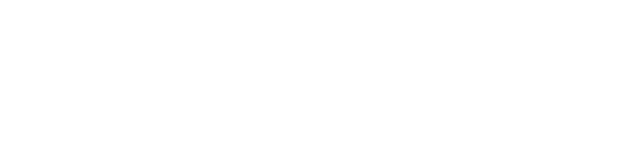
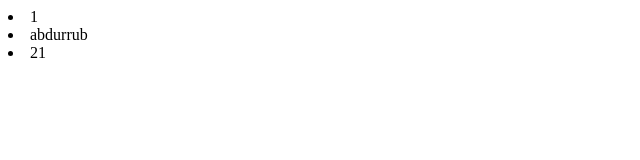
Before and after one commit to abdurrubxyz/JavaScript, a plain HTML site: page promise/index.html in a window 1280 px wide. Shown: the full height of the page, 0-640 px from the left. Drawn offline with Linux system fonts and the light colour scheme.

Commit message:
synchronous & Asynchronous and with that  isaw additionally promise,async-await.

```diff
--- a/promise/index.html
+++ b/promise/index.html
@@ -7,71 +7,47 @@
   </head>
   <body>
     <script>
-      //   function promise() {
-      //     return new Promise(function (resolve, reject) {
-      //       const sum = 1 + 1;
+      let obj = [];
 
-      //       if (sum === 2) {
-      //         resolve({
-      //           id: 1,
-      //           name: "abdurrub",
-      //           age: 21,
-      //           city: "Trichy",
-      //         });
-      //       } else {
-      //         reject("Error");
-      //       }
-      //     });
-      //   }
-
-      //   promise().then((msg)=>{
-      //     console.log(msg);
-      //   }).catch((errorMsg)=>{
-      //     console.log(console.error(errorMsg));
-      //   }).finally(()=>{
-      //     console.log("you got it")
-      //   })
-
-      // let jai = new Promise(function (resolve,reject) {
-      //   let store = true
-      //   if (store) {
-      //     resolve("its true")
-      //   }
-      //   else {
-      //     reject("No data")
-      //   }
-      // });
-
-      // jai.then(function (msg) {
-      //   console.log(msg)
-      // }).catch( function (error) {
-      //   console.error(error)
-      // }).finally(function () {
-      //   console.log("its your data ")
-      // })
-
-      // console.log(jai);
-
-      function getJai() {
+      function createPost(data) {
         return new Promise((resolve, reject) => {
-          let store = true;
-          if (store) {
-            resolve("its true");
-          } else {
-            reject("No data");
-          }
+          setTimeout(() => {
+            if (data) {
+              obj.push(data);
+              resolve();
+            } else {
+              reject("Failed to create post!");
+            }
+          }, 3000);
         });
       }
 
-      getJai()
-        .then((msg) => {
-          console.log(msg);
+      function getPost() {
+        setTimeout(() => {
+          let output = "";
+
+          obj.forEach((e) => {
+            output += `
+      <li>${e.id}</li>
+      <li>${e.name}</li>
+      <li>${e.age}</li>
+      `;
+          });
+
+          document.body.innerHTML = output;
+        }, 1000);
+      }
+
+      createPost({
+        id: 1,
+        name: "abdurrub",
+        age: 21,
+      })
+        .then(() => {
+          getPost();
         })
-        .catch((errorMsg) => {
-          console.log(errorMsg);
-        })
-        .finally(() => {
-          console.log("your data is here");
+        .catch((error) => {
+          console.log(error);
         });
     </script>
   </body>
```
Also changed, not shown: 17-arrow-promise/index.html (+1 -1 lines), 17-arrow-promise/promise.js (added, +79 -0 lines), async,await/index.html (+61 -28 lines).
